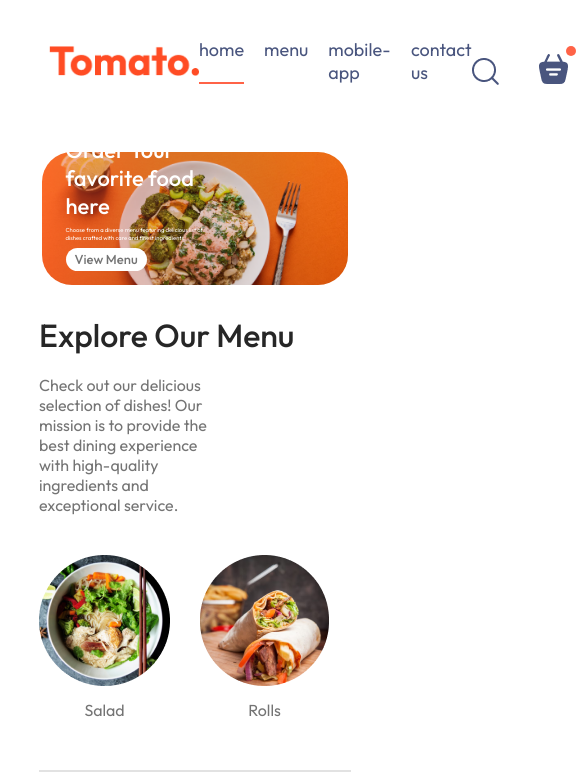
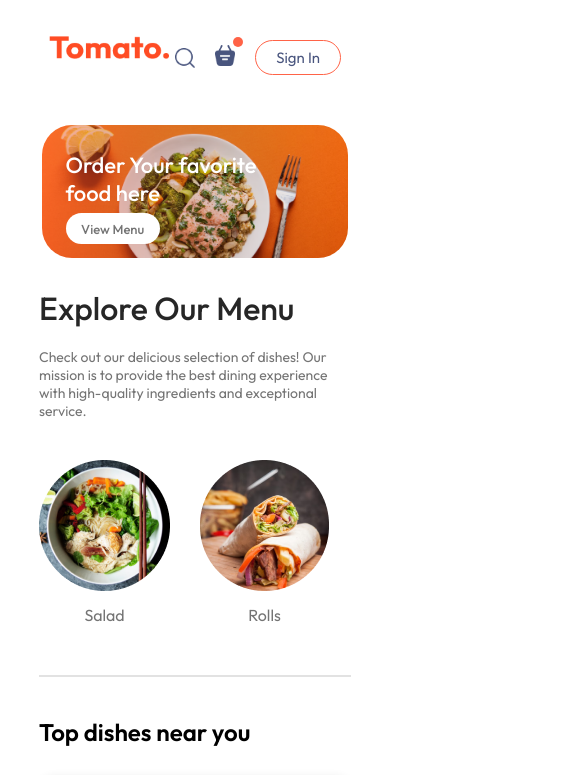
Before and after one commit to TeemaArab/food-delivery-app, a React (Vite) app in the folder frontend/: page / in a window 390 px wide. Shown: the top 775 px of the page, 585 px wide, since content can reach past the window. Built offline with nearby package versions, Linux system fonts and the light colour scheme.

Commit message:
css for login page completed

```diff
--- a/frontend/src/App.jsx
+++ b/frontend/src/App.jsx
@@ -1,16 +1,21 @@
-import React from "react";
+import React, { useState } from "react";
 import Navbar from "./components/Navbar/Navbar";
 import { Routes, Route } from "react-router-dom";
 import Home from "./pages/Home/Home";
 import Cart from "./pages/Cart/Cart";
 import PlaceOrder from "./pages/PlaceOrder/PlaceOrder";
 import Footer from "./components/Footer/Footer";
+import LoginPopup from "./components/LoginPopup/LoginPopup";
 
 const App = () => {
+
+  const [showLogin, setShowLogin] = useState(false);
   return (
     <>
+
+    {showLogin?<LoginPopup setShowLogin={setShowLogin}/>:<></>}
       <div className="app">
-        <Navbar />
+        <Navbar setShowLogin={setShowLogin} />
         <Routes>
           <Route path="/" element={<Home />} />
           <Route path="/cart" element={<Cart />} />
--- a/frontend/src/components/ExploreMenu/ExploreMenu.css
+++ b/frontend/src/components/ExploreMenu/ExploreMenu.css
@@ -51,3 +51,10 @@
     padding: 2px;
     border-radius: 50%;
 }
+
+@media (max-width:1050px){
+    .explore-menu-text{
+        max-width: 100%;
+        font-size:14px;
+    }
+}
--- a/frontend/src/components/Footer/Footer.css
+++ b/frontend/src/components/Footer/Footer.css
@@ -47,3 +47,16 @@
     border: none;
 
 }
+
+@media (max-width:750px){
+    .footer-content{
+        display: flex;
+        flex-direction: column;
+        gap: 35px;
+    }
+
+    .footer-copyright{
+
+        text-align: center;
+    }
+}
--- a/frontend/src/components/Header/Header.css
+++ b/frontend/src/components/Header/Header.css
@@ -39,3 +39,22 @@
     border-radius: 40px;
     cursor: pointer;
 }
+@media (max-width:1050px){
+    .header-contents{
+        max-width: 45%;
+    }
+}
+
+@media (max-width: 750px){
+    .header-contents{
+        max-width: 65%;
+    }
+
+    .header-contents p{
+        display:none;
+    }
+
+    .header-contents button{
+        padding: 2vw 4vw;
+    }
+}
--- /dev/null
+++ b/frontend/src/components/LoginPopup/LoginPopup.css
@@ -0,0 +1,67 @@
+.login-popup{
+    position:absolute;
+    z-index:1;
+    width:100%;
+    height:100%;
+    background-color:#00000090;
+    display: grid;
+}
+
+.login-popup-container{
+  place-self:center;
+  width:max(23vw, 330px);
+  color: #808080;
+  background-color: white;
+  display: flex;
+  flex-direction: column;
+  gap:25px;
+  padding: 25px 30px;
+  border-radius: 8px;
+  font-size:14px;
+  animation: fadeIn 0.5s ;
+}
+.login-popup-title{
+    display:flex;
+    justify-content: space-between;
+    align-items: center;
+    color:black
+}
+.login-popup-title img{
+    width:16px;
+    cursor: pointer;
+}
+.login-popup-inputs{
+    display: flex;
+    flex-direction: column;
+    gap: 20px;
+}
+.login-popup-inputs input{
+    outline:none;
+    border:1px solid #808080;
+    padding: 10px;
+    border-radius:4px;
+}
+
+.login-popup-container button{
+    border:none;
+    padding:10px;
+    border-radius: 4px;
+    background-color: tomato;
+    font-size:15px;
+    cursor:pointer;
+}
+
+.login-popup-condition{
+    display: flex;
+    align-items:start;
+    gap:8px;
+    margin-top: -15px;
+    }
+
+.login-popup-condition input{
+    margin-top: 5px;
+}
+.login-popup p span {
+    color: tomato;
+    cursor: pointer;
+}
--- /dev/null
+++ b/frontend/src/components/LoginPopup/LoginPopup.jsx
@@ -0,0 +1,37 @@
+import React, { useState } from 'react'
+import './LoginPopup.css'
+import {assets} from '../../assets/assets'
+
+const LoginPopup = ({ setShowLogin }) => {
+
+    const  [currentState, setCurrentState] = useState('Login'); // login or signup
+  return (
+    <div className='login-popup'>
+      <form  className='login-popup-container'>
+        <div className="login-popup-title">
+            <h2>{currentState}</h2>
+            <img onClick={()=>setShowLogin(false)} src={assets.cross_icon} alt="" />
+        </div>
+
+        <div className="login-popup-inputs">
+            {currentState === 'Login' ? <></> :
+            <input type="text" placeholder='your Name' required />  }
+
+            <input type="email" placeholder='your email' required />
+            <input type="password" placeholder='your password' required />
+        </div>
+        <button>{currentState=== 'Sign Up' ? 'Create account' : 'Log in'}</button>
+
+        <div className="login-popup-condition">
+            <input type="checkbox" required />
+            <p>I agree to the terms & conditions</p>
+        </div>
+         {currentState === 'Login'
+          ?  <p> Create a new account ? <span onClick={()=>setCurrentState('Sign Up')}>Click Here</span></p>
+          :  <p>Already have an account? <span onClick={()=>setCurrentState('Login')}>Login here</span></p>}
+      </form>
+    </div>
+  )
+}
+
+export default LoginPopup
--- a/frontend/src/components/Navbar/Navbar.css
+++ b/frontend/src/components/Navbar/Navbar.css
@@ -57,3 +57,61 @@
     right: -8px;
 
 }
+
+@media (max-width: 1050px) {
+    .navbar .logo{
+       width: 140px;
+    }
+    .navbar-menu{
+        font-size: 20px;
+        font-size: 17px;
+    }
+    .navbar-right{
+
+        gap: 30px;
+    }
+
+    .navbar-right img{
+        width: 22px;
+    }
+    .navbar-right button{
+        padding: 8px 25px;
+
+    }
+}
+
+
+
+@media (max-width: 900px) {
+    .navbar .logo{
+       width: 120px;
+    }
+    .navbar-menu{
+        font-size: 15px;
+        font-size: 16px;
+    }
+    .navbar-right{
+
+        gap: 20px;
+    }
+
+    .navbar-right img{
+        width: 20px;
+    }
+    .navbar-right button{
+        padding: 7px 20px;
+        font-size:15px;
+
+    }
+}
+
+
+
+
+@media (max-width: 750px) {
+
+    .navbar-menu{
+        display:none;
+    }
+
+}
--- a/frontend/src/components/Navbar/Navbar.jsx
+++ b/frontend/src/components/Navbar/Navbar.jsx
@@ -1,18 +1,20 @@
 import React, {useState} from 'react'
 import './Navbar.css'
 import {assets} from '../../assets/assets'
+import { Link } from 'react-router-dom'
 
-const Navbar = () => {
+
+const Navbar = ({ setShowLogin }) => {
 
   const [menu,setMenu]= useState('home');
   return (
     <div className='navbar'>
       <img src={assets.logo} alt="Logo" className="logo" />
       <ul className="navbar-menu">
-        <li onClick={()=> setMenu('home')} className={menu=== 'home' ? 'active' : ''}>home</li>
-        <li onClick={()=> setMenu('menu')} className={menu=== 'menu' ? 'active' : ''}>menu</li>
-        <li onClick={()=> setMenu('mobile-app')} className={menu=== 'mobile-app' ? 'active' : ''}>mobile-app</li>
-        <li onClick={()=> setMenu('contact-us')} className={menu=== 'contact-us' ? 'active' : ''}>contact us</li>
+        <Link to='/' onClick={()=> setMenu('home')} className={menu=== 'home' ? 'active' : ''}>home</Link>
+        <a  href="#explore-menu" onClick={()=> setMenu('menu')} className={menu=== 'menu' ? 'active' : ''}>menu</a>
+        <a href="#app-download" onClick={()=> setMenu('mobile-app')} className={menu=== 'mobile-app' ? 'active' : ''}>mobile-app</a>
+        <a  href="#footer" onClick={()=> setMenu('contact-us')} className={menu=== 'contact-us' ? 'active' : ''}>contact us</a>
 
       </ul>
 
@@ -23,7 +25,7 @@
             <div className='dot'></div>
 
          </div>
-         <button>Sign In</button>
+         <button onClick={()=>setShowLogin(true)}>Sign In</button>
       </div>
 
     </div>
--- a/frontend/src/index.css
+++ b/frontend/src/index.css
@@ -4,6 +4,7 @@
   margin :0;
   box-sizing: border-box;
   font-family: outfit;
+  scroll-behavior: smooth;
 }
 
 body{
```
